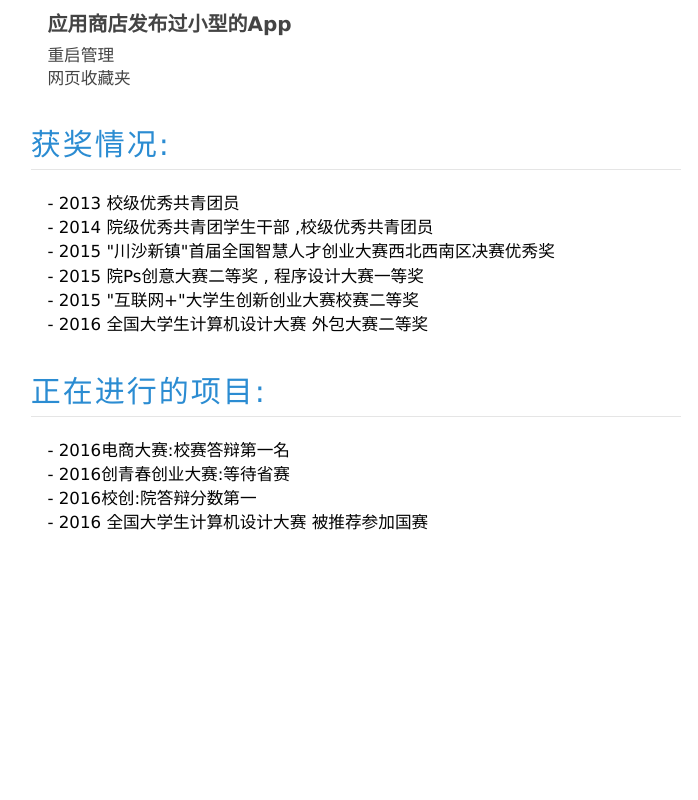
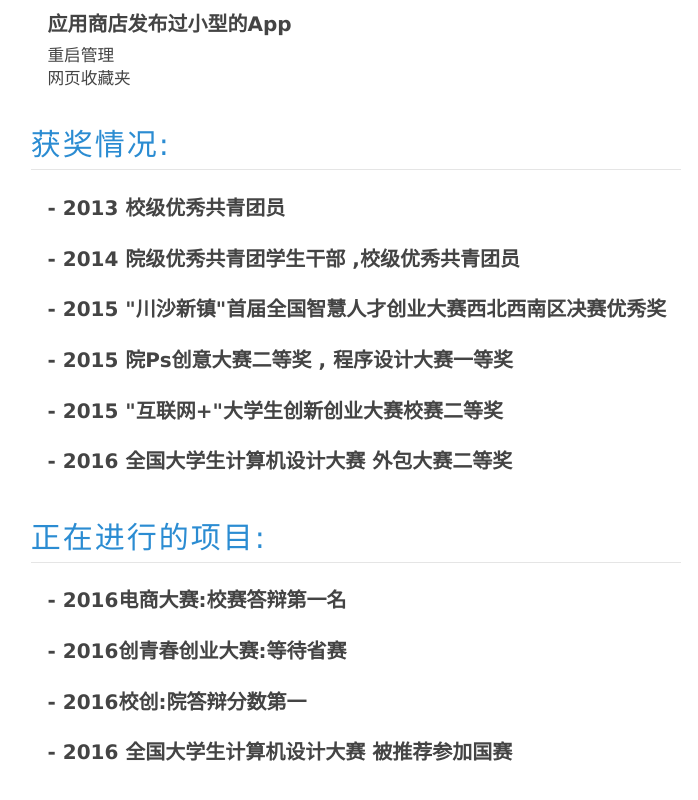
Before and after one commit to Brioal/yart-master, a plain HTML site: page index.html in a window 1280 px wide. Shown: the part 1119-1919 px from the top of the page, without its empty margins (276-974 px from the left). Before the commit the page ends 1721 px from the top, so only its background shows below. Drawn offline with Linux system fonts and the light colour scheme.

Commit message:
Update index.html

```diff
--- a/index.html
+++ b/index.html
@@ -70,18 +70,18 @@
 		@@ [网页收藏夹](http://android.myapp.com/myapp/detail.htm?apkName=com.brioal.urlconnections)
 
 		# 获奖情况:
-		-  2013 校级优秀共青团员
-		-  2014 院级优秀共青团学生干部 ,校级优秀共青团员
-		- 2015 "川沙新镇"首届全国智慧人才创业大赛西北西南区决赛优秀奖
-		- 2015 院Ps创意大赛二等奖 , 程序设计大赛一等奖
-		- 2015 "互联网+"大学生创新创业大赛校赛二等奖
-		- 2016 全国大学生计算机设计大赛 外包大赛二等奖
+		## -  2013 校级优秀共青团员
+		## -  2014 院级优秀共青团学生干部 ,校级优秀共青团员
+		## - 2015 "川沙新镇"首届全国智慧人才创业大赛西北西南区决赛优秀奖
+		## - 2015 院Ps创意大赛二等奖 , 程序设计大赛一等奖
+		## - 2015 "互联网+"大学生创新创业大赛校赛二等奖
+		## - 2016 全国大学生计算机设计大赛 外包大赛二等奖
 
 		# 正在进行的项目:
-		- 2016电商大赛:校赛答辩第一名
-		- 2016创青春创业大赛:等待省赛
-		- 2016校创:院答辩分数第一
-		- 2016 全国大学生计算机设计大赛 被推荐参加国赛
+		## - 2016电商大赛:校赛答辩第一名
+		## - 2016创青春创业大赛:等待省赛
+		## - 2016校创:院答辩分数第一
+		## - 2016 全国大学生计算机设计大赛 被推荐参加国赛
 
 
 
```
